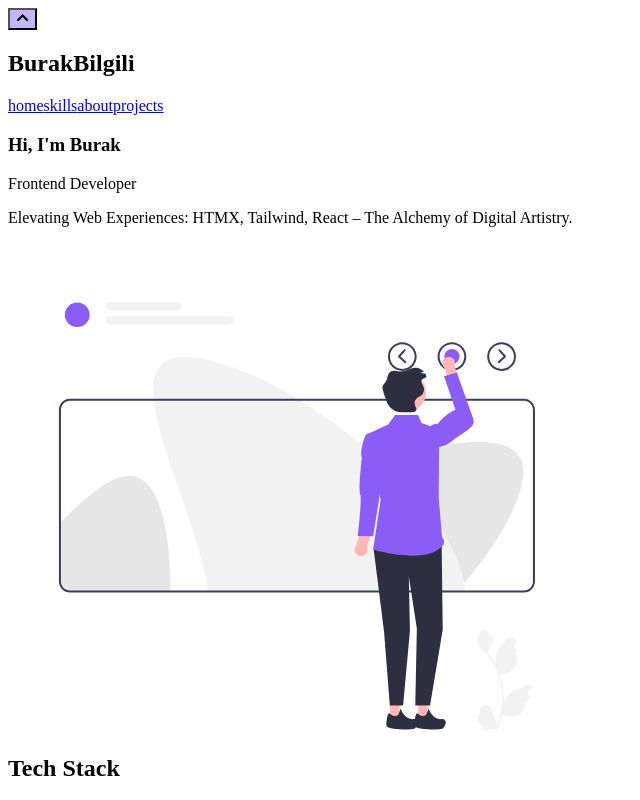
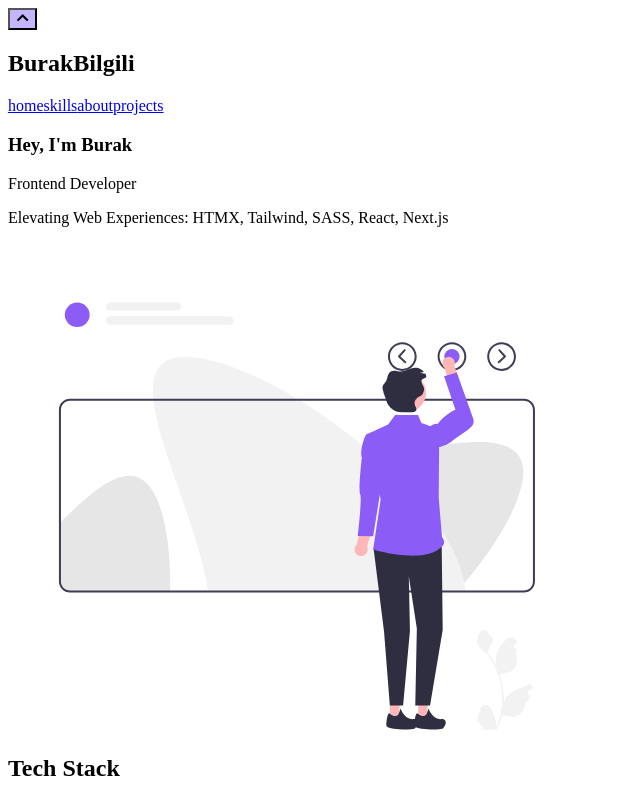
Before and after one commit to akaBaytar/tailwind-portfolio, a React (Vite) app: page / in a window 1280 px wide. Shown: the top 800 px of the page, without its empty margins (0-640 px from the left). Built offline with nearby package versions, Linux system fonts and the light colour scheme; some icons are missing; the HTML template or start-up script is replaced by a standard one.

Commit message:
some tweaks on hero and fix z-index issue

```diff
--- a/src/layout/Hero.jsx
+++ b/src/layout/Hero.jsx
@@ -8,14 +8,13 @@ const Hero = () => {
       <div className='aligning grid md:grid-cols-2 items-center gap-8'>
         <article>
           <h1 className='text-5xl font-semibold tracking-wide'>
-            Hi, I&apos;m Burak
+            Hey, I&apos;m Burak
           </h1>
           <p className='mt-4 text-3xl text-slate-800 tracking-wide'>
             Frontend Developer
           </p>
           <p className='mt-2 text-lg text-slate-800'>
-            Elevating Web Experiences: HTMX, Tailwind, React – The Alchemy of
-            Digital Artistry.
+            Elevating Web Experiences: HTMX, Tailwind, SASS, React, Next.js
           </p>
           <div className='flex gap-x-4 mt-4'>
             <a
```
Also changed, not shown: src/style/index.css (+11 -1 lines).
